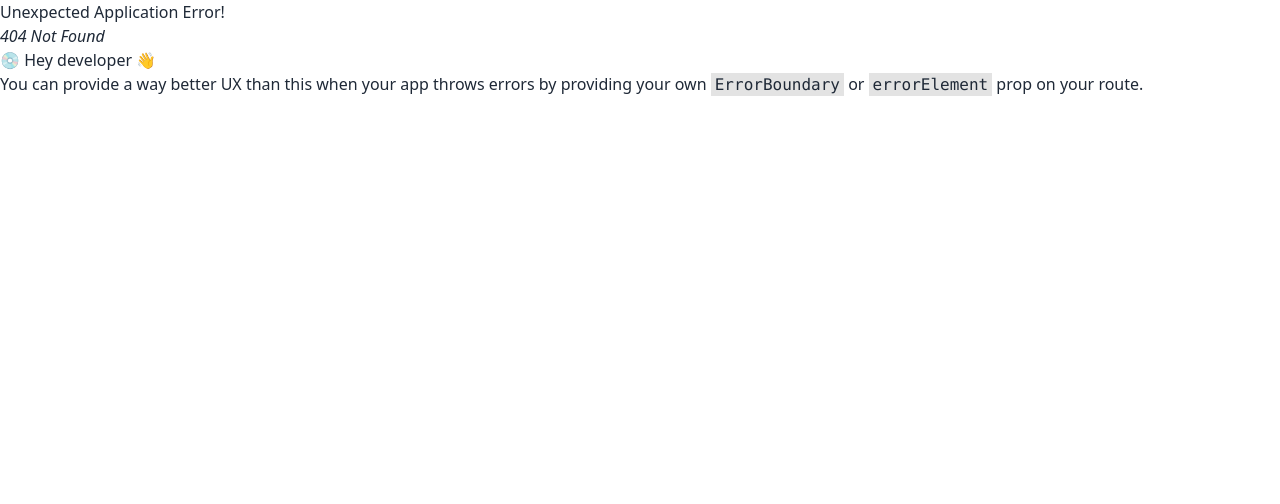
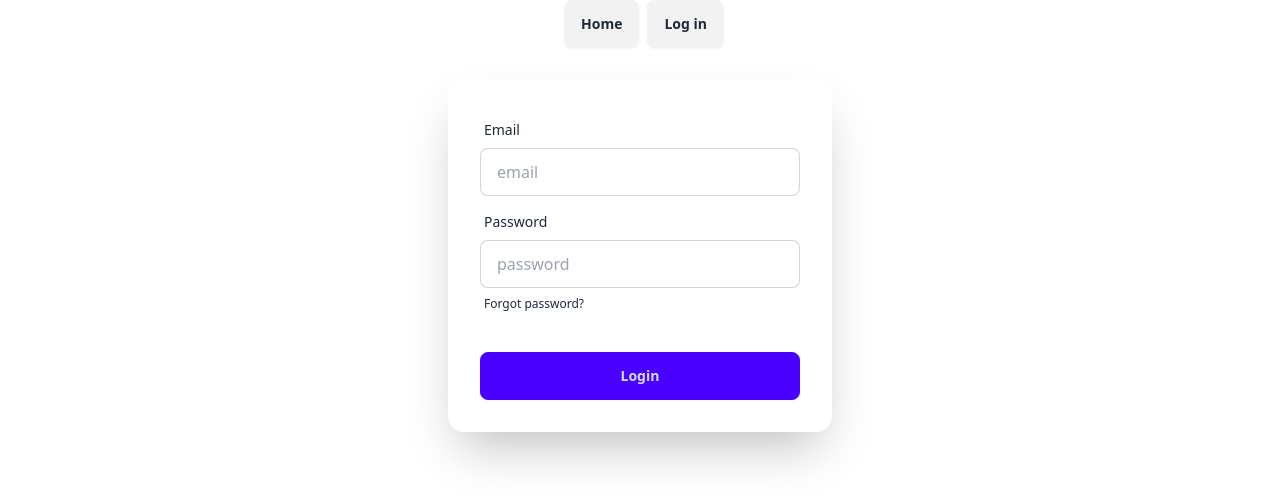
Before and after one commit to ALNoman78/firebase-auth, a React app: page /email in a window 1280 px wide. Before the commit this address had no page. Shown: the top 504 px of the page. Built offline with nearby package versions, Linux system fonts and the light colour scheme; the HTML template or start-up script is replaced by a standard one.

Commit message:
email authentication start

```diff
--- a/package.json
+++ b/package.json
@@ -17,6 +17,7 @@
     "react-dom": "^18.3.1",
     "react-helmet": "^6.1.0",
     "react-helmet-async": "^2.0.5",
+    "react-icons": "^5.4.0",
     "react-router-dom": "^7.1.1",
     "sort-by": "^1.2.0"
   },
--- /dev/null
+++ b/src/components/Email/Email.jsx
@@ -0,0 +1,56 @@
+import { createUserWithEmailAndPassword } from "firebase/auth"
+import auth from "../../firebase.init"
+import { useState } from "react"
+
+const Email = () => {
+    const [error, setError] = useState('')
+
+
+    const handleSubmit = e => {
+        e.preventDefault();
+        const email = e.target.email.value;
+        const password = e.target.password.value;
+        console.log(email , password)
+
+        createUserWithEmailAndPassword(auth, email, password)
+            .then(result => {
+                console.log(result)
+            })
+            .catch(error => {
+                setError(error)
+            })
+    }
+
+
+    return (
+        <div className="card bg-base-100 w-full max-w-sm shrink-0 shadow-2xl mx-auto my-8">
+            <form onSubmit={handleSubmit} className="card-body">
+                <div className="form-control">
+                    <label className="label">
+                        <span className="label-text">Email</span>
+                    </label>
+                    <input type="email" placeholder="email" className="input input-bordered" name="email" required />
+                </div>
+                <div className="form-control">
+                    <label className="label">
+                        <span className="label-text">Password</span>
+                    </label>
+                    <input type="password" name="password" placeholder="password" className="input input-bordered" required />
+                    <label className="label">
+                        <a href="#" className="label-text-alt link link-hover">Forgot password?</a>
+                    </label>
+                </div>
+                <div className="form-control mt-6">
+                    <button className="btn btn-primary">Login</button>
+                </div>
+            </form>
+            {
+                error && <p>{error.message}</p>
+            }
+        </div>
+    )
+}
+
+Email.propTypes = {}
+
+export default Email
--- a/src/components/Login/Login.jsx
+++ b/src/components/Login/Login.jsx
@@ -1,6 +1,7 @@
 import { GithubAuthProvider, GoogleAuthProvider, signInWithPopup, signOut, TwitterAuthProvider } from "firebase/auth"
 import auth from "../../firebase.init"
 import { useState } from "react"
+import { Link } from "react-router-dom"
 
 
 const Login = () => {
@@ -53,9 +54,10 @@ const Login = () => {
                 user ?
                     <button onClick={handleSignOut} className="btn ml-3 btn-error">Sign Out</button>
                     :
-                    <div>
+                    <div className="flex flex-col gap-4">
                         <button onClick={handleGoogleSignIn} className="btn btn-accent">Continue with Google</button>
                         <button onClick={handleGithubSignIn} className="btn btn-outline btn-success">Continue with Github</button>
+                        <Link to='/email' className="btn btn-outline btn-primary">Sign in with Email</Link>
                         {/* <button onClick={handleTwitterSignIn} className="btn btn-accent">Sign In with twitter</button> */}
                     </div>
             }
--- a/src/main.jsx
+++ b/src/main.jsx
@@ -10,6 +10,7 @@ import { HelmetProvider } from 'react-helmet-async';
 import Main from './components/Layout/Main';
 import Home from './components/Home/Home';
 import Login from './components/Login/Login';
+import Email from './components/Email/Email';
 
 const router = createBrowserRouter([
   {
@@ -23,6 +24,10 @@ const router = createBrowserRouter([
       {
         path : '/login',
         element : <Login></Login>
+      },
+      {
+        path : '/email',
+        element : <Email></Email>
       }
     ]
   },
```
Also changed, not shown: 1 other file (tests, documents, lock files or other folders).
